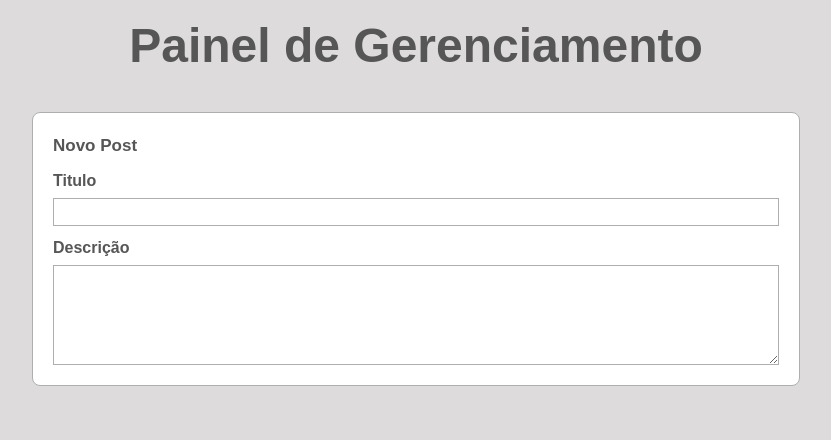
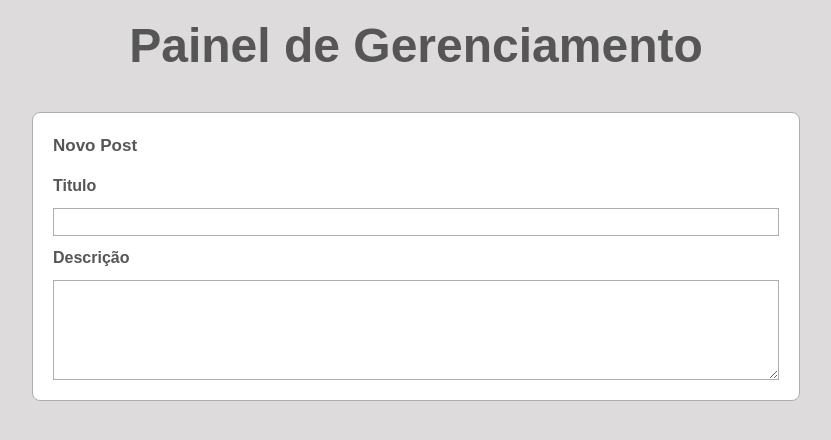
Before and after one commit to Franciane-sl/exerciciosM02S09, a React (Vite) app: page / in a window 1280 px wide. Shown: the top 440 px of the page, without its empty margins (224-1055 px from the left). Built offline with nearby package versions, Linux system fonts and the light colour scheme.

Commit message:
Adição de margin-bottom nos input.

```diff
--- a/src/App.css
+++ b/src/App.css
@@ -44,7 +44,7 @@
   margin-top: 5px;
   height: 28px;
   outline: none;
-  margin-bottom: 10px;
+  margin-bottom: 5px;
   box-sizing: border-box;
 }
 
@@ -64,5 +64,6 @@
   font: 12px;
   font-weight: bold;
   color: rgb(87, 86, 86);
-
+  margin-bottom: 5px;
+  margin-top: 5px;
 }
```
